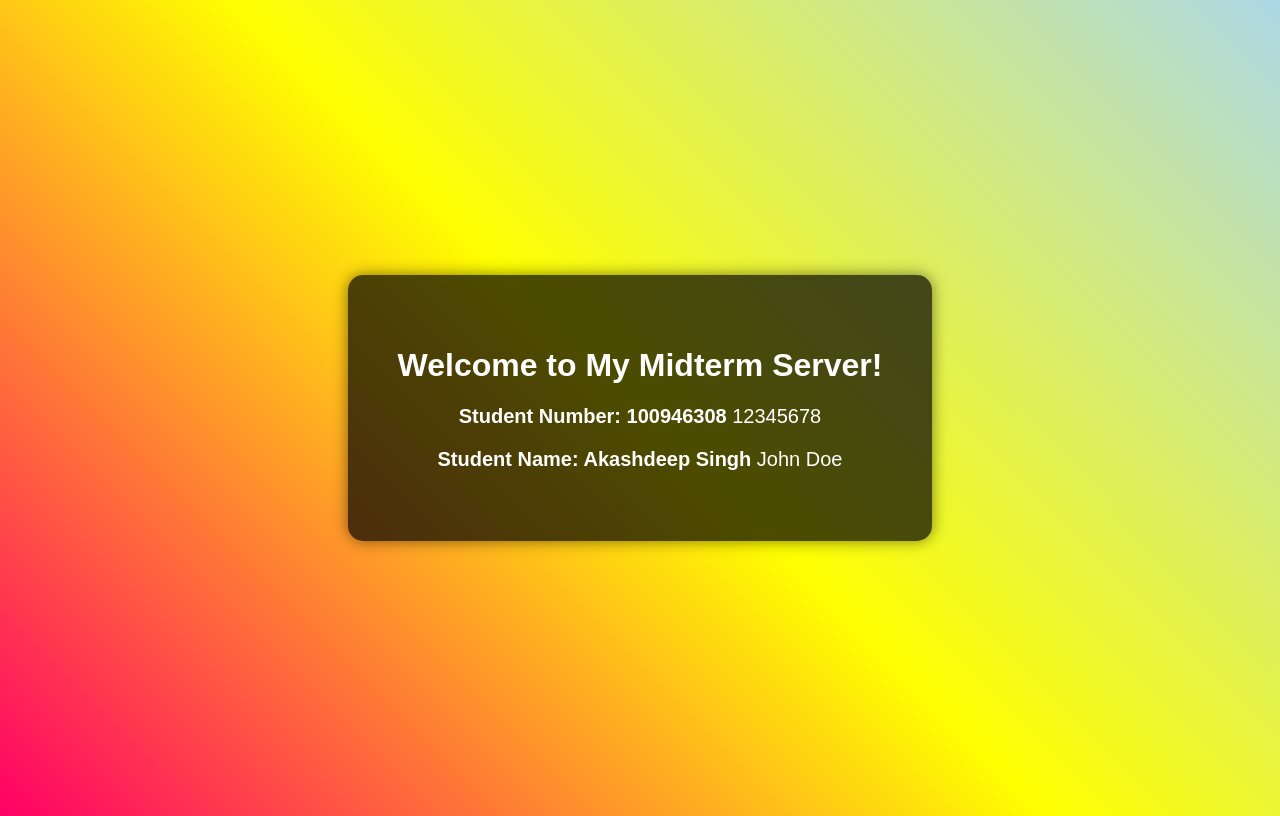
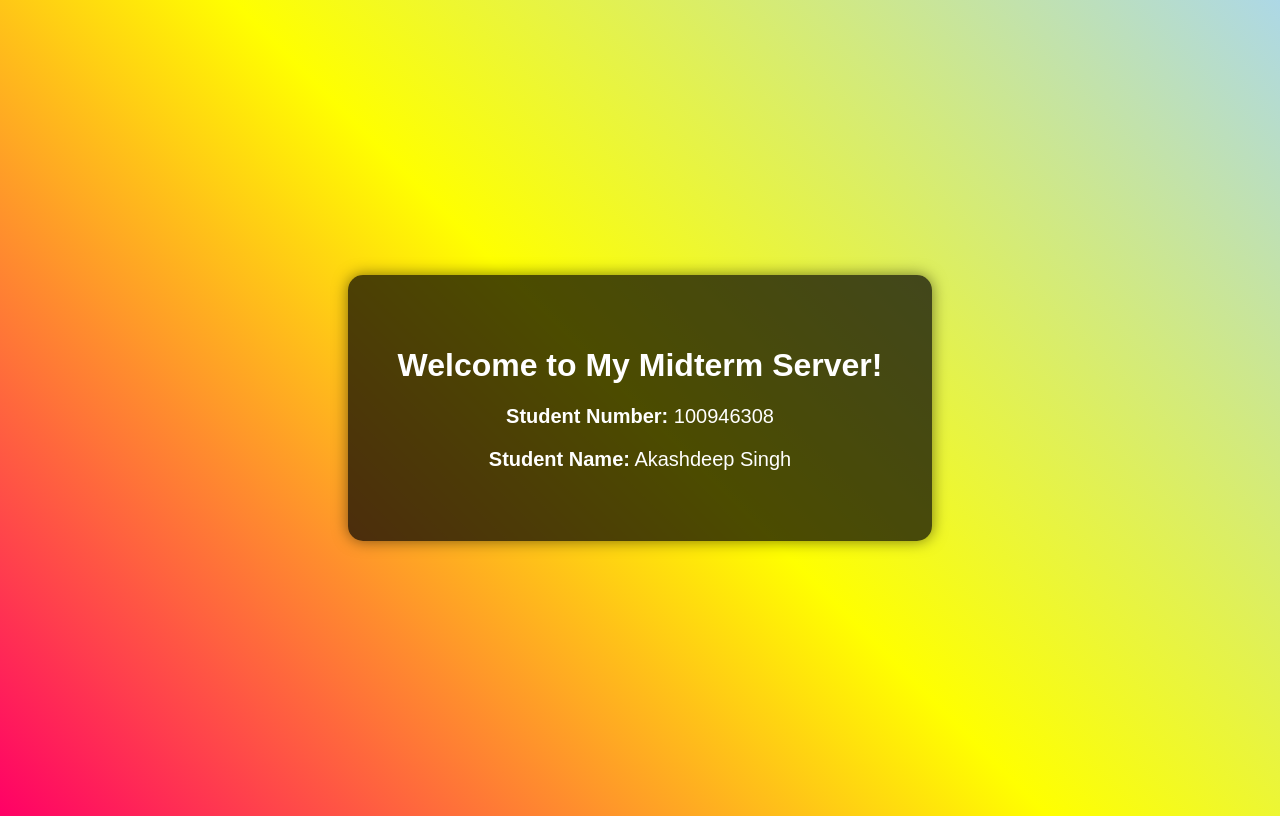
Before and after one commit to akashbal7/mid-term-100946308, a plain HTML site: page index.html in a window 1280 px wide. Drawn offline with Linux system fonts and the light colour scheme.

Commit message:
second commit

```diff
--- a/index.html
+++ b/index.html
@@ -31,8 +31,8 @@
 <body>
     <div class="container">
         <h1>Welcome to My Midterm Server!</h1>
-        <p><strong>Student Number: 100946308</strong> 12345678</p>
-        <p><strong>Student Name: Akashdeep Singh</strong> John Doe</p>
+        <p><strong>Student Number:</strong> 100946308</p>
+        <p><strong>Student Name:</strong> Akashdeep Singh</p>
     </div>
 </body>
 </html>
```
